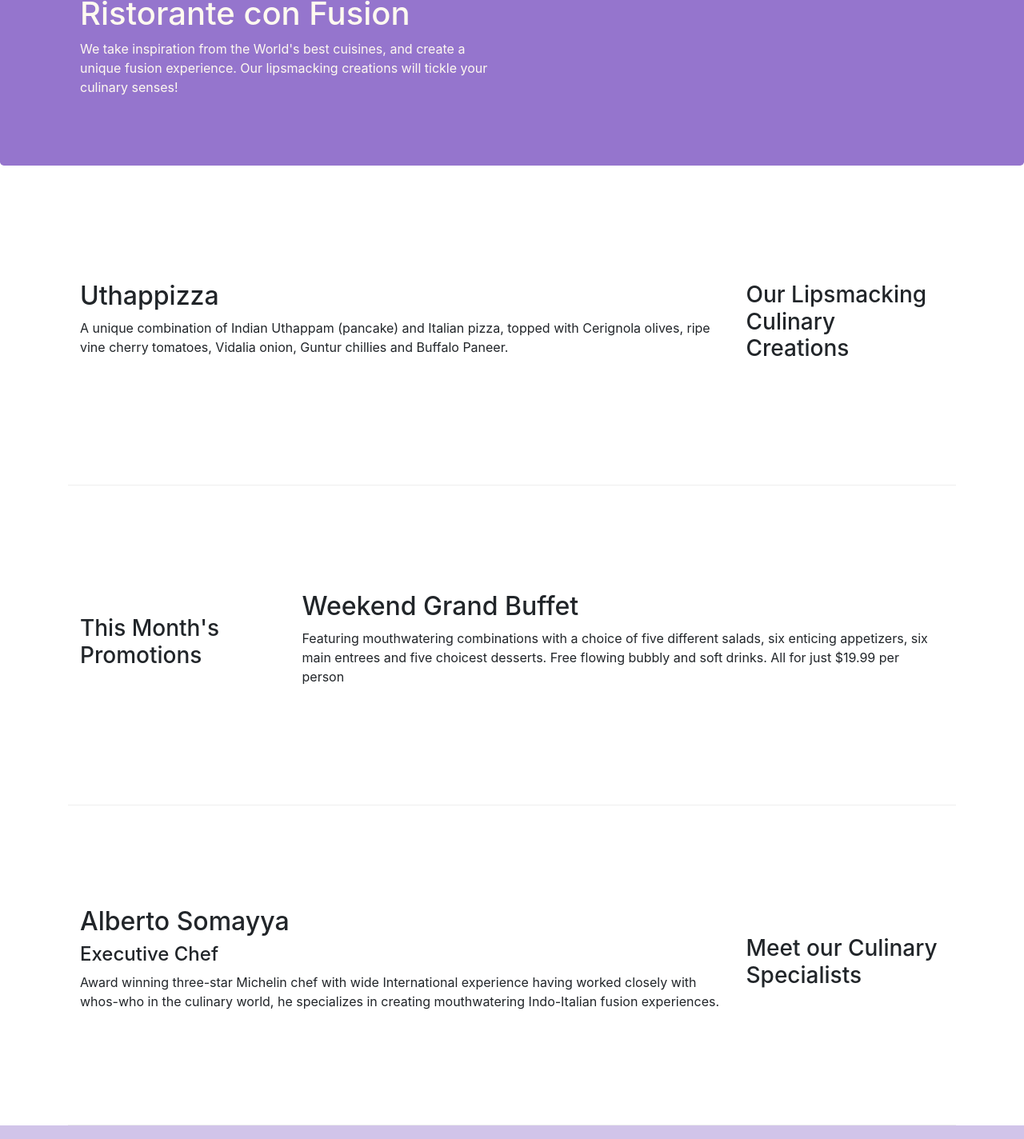
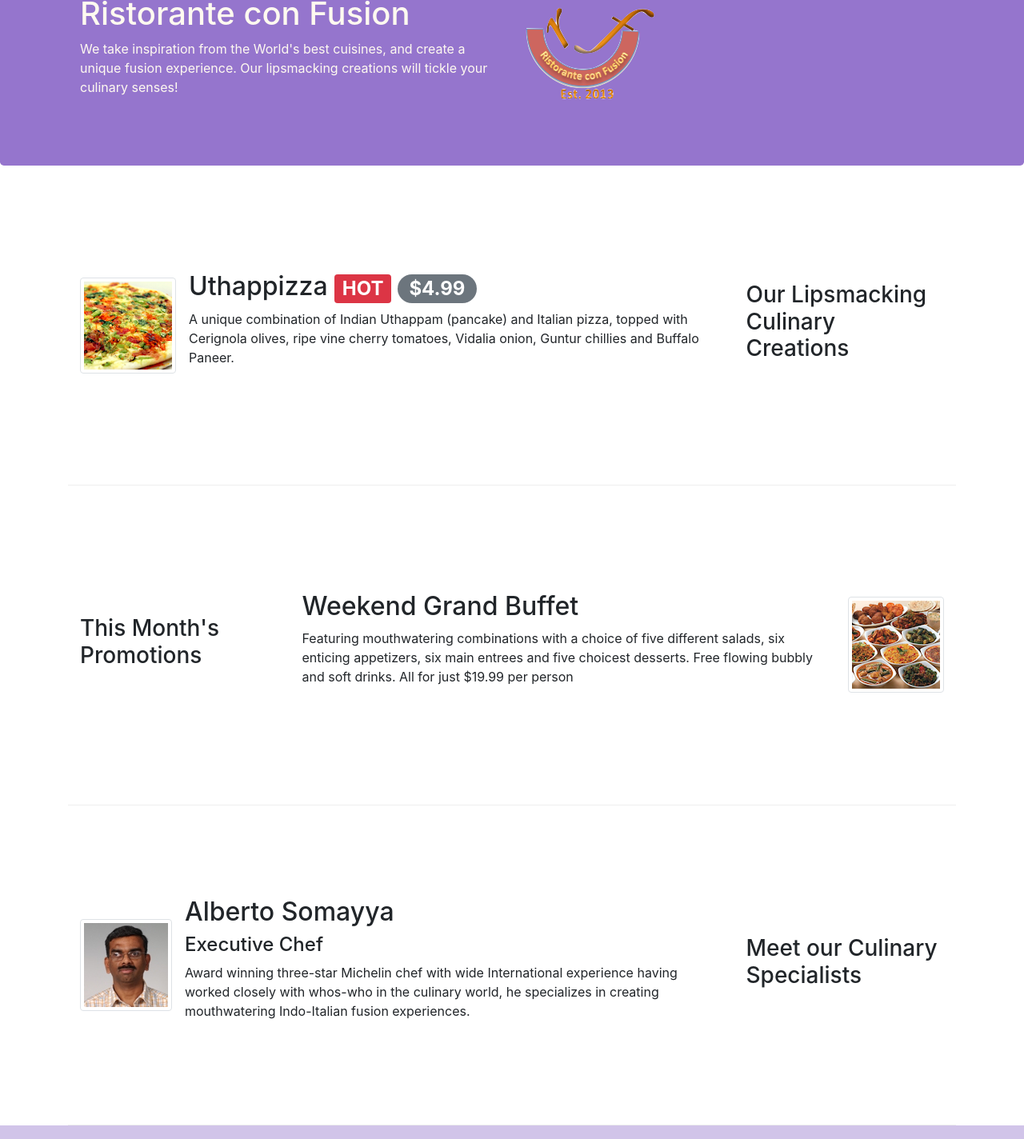
Before and after one commit to vzhV/bootstrapWeek1, a website: page index.html in a window 1280 px wide. Shown: the part 127-1551 px from the top of the page at 80% size. Drawn offline with nearby package versions, Linux system fonts and the light colour scheme.

Commit message:
added images and badges

```diff
--- a/index.html
+++ b/index.html
@@ -20,7 +20,7 @@
             <button class="navbar-toggler" type="button" data-toggle="collapse" data-target="#Navbar">
                 <span class="navbar-toggler-icon"></span>
             </button>
-            <a class="navbar-brand mr-auto" href="#">Ristorante Con Fusion</a>
+            <a class="navbar-brand mr-auto" href="#"><img src="img/logo.png" alt="" height="30" width="41"> </a>
             <div class="collapse navbar-collapse" id="Navbar">
                 <ul class="navbar-nav mr-auto">
                     <li class="nav-item active"><a class = "nav-link" href="./index.html"><span class="fa fa-home"></span> Home</a></li>
@@ -38,7 +38,8 @@
                     <h1>Ristorante con Fusion</h1>
                     <p>We take inspiration from the World's best cuisines, and create a unique fusion experience. Our lipsmacking creations will tickle your culinary senses!</p>
                 </div>
-                <div class = "col-12 col-sm" >
+                <div class="col-12 col-sm align-self-center">
+                    <img src="img/logo.png" class="img-fluid" alt="">
                 </div>
             </div>
         </div>
@@ -50,9 +51,15 @@
                 <h3>Our Lipsmacking Culinary Creations</h3>
             </div>
             <div class="col col-sm order-sm-first col-md">
-                <h2>Uthappizza</h2>
-                <p>A unique combination of Indian Uthappam (pancake) and Italian pizza, topped with Cerignola olives, ripe vine cherry tomatoes, Vidalia onion, Guntur chillies and Buffalo Paneer.</p>
-            </div>
+                <div class="media">
+                    <img class="d-flex mr-3 img-thumbnail align-self-center" src="img/uthappizza.png" alt="uthapizza">
+                    <div class="media-body">
+                        <h2 class="mt-0">Uthappizza <span class="badge badge-danger">HOT</span><span class="badge badge-pill badge-secondary ml-2">$4.99</span></h2>
+                        <p class="d-none d-sm-block">A unique combination of Indian Uthappam (pancake) and Italian pizza, topped with Cerignola olives, ripe vine cherry tomatoes, Vidalia onion, Guntur chillies and Buffalo Paneer.</p>
+                    </div>
+
+                </div>
+                </div>
         </div>
 
 
@@ -61,9 +68,15 @@
                 <h3>This Month's Promotions</h3>
             </div>
             <div class="col col-sm col-md">
-                <h2>Weekend Grand Buffet</h2>
-                <p>Featuring mouthwatering combinations with a choice of five different salads, six enticing appetizers, six main entrees and five choicest desserts. Free flowing bubbly and soft drinks. All for just $19.99 per person </p>
-            </div>
+                <div class="media">
+
+                    <div class="media-body">
+                        <h2 class="mt-0">Weekend Grand Buffet</h2>
+                        <p class="d-none d-sm-block">Featuring mouthwatering combinations with a choice of five different salads, six enticing appetizers, six main entrees and five choicest desserts. Free flowing bubbly and soft drinks. All for just $19.99 per person </p>
+                    </div>
+                    <img src="img/buffet.png" class="d-flex img-thumbnail ml-3 align-self-center" alt="buffet">
+                </div>
+                </div>
         </div>
 
         <div class = "row row-content align-items-center">
@@ -71,10 +84,15 @@
                 <h3>Meet our Culinary Specialists</h3>
             </div>
             <div class="col col-sm order-sm-first col-md">
-                <h2>Alberto Somayya</h2>
-                <h4>Executive Chef</h4>
-                <p>Award winning three-star Michelin chef with wide International experience having worked closely with whos-who in the culinary world, he specializes in creating mouthwatering Indo-Italian fusion experiences. </p>
-            </div>
+                <div class="media">
+                    <img src="img/alberto.png" alt="alberto" class="d-flex mr-3 img-thumbnail align-self-center">
+                    <div class="media-body">
+                        <h2 class="mt-0">Alberto Somayya</h2>
+                        <h4>Executive Chef</h4>
+                        <p class="d-none d-sm-block">Award winning three-star Michelin chef with wide International experience having worked closely with whos-who in the culinary world, he specializes in creating mouthwatering Indo-Italian fusion experiences. </p>
+                    </div>
+                </div>
+                </div>
         </div>
     </div>
 
```
Also changed, not shown: aboutus.html (+3 -2 lines), contactus.html (+7 -7 lines), img/alberto.png (added), img/buffet.png (added), img/logo.png (added), img/uthappizza.png (added).
